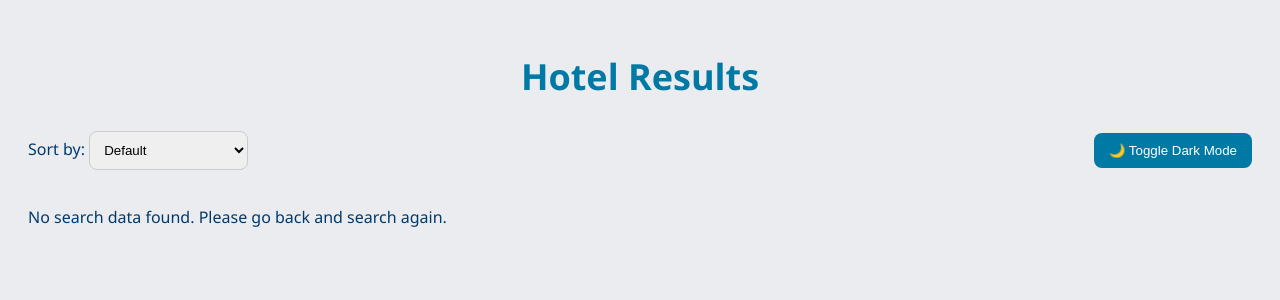
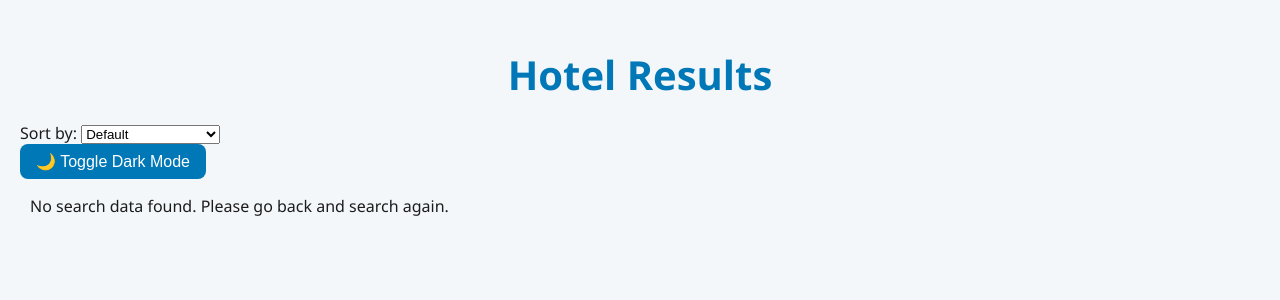
Before and after one commit to ShalyaShah/Minor-Project-2024, a PHP site: page /hotel_results.html in a window 1280 px wide. Shown: the top 300 px of the page. Run offline with PHP 8.4, Linux system fonts and the light colour scheme.

Commit message:
Update hotel_result.css

```diff
--- a/css/hotel_result.css
+++ b/css/hotel_result.css
@@ -1,118 +1,119 @@
-:root {
-    --bg-light: #ebecf0;
-    --bg-card: #c4d8e2;
-    --text-primary: #003a6c;
-    --text-secondary: #4b5e6e;
-    --accent: #007aa5;
-    --white: #ffffff;
-    --dark-bg: #1e1e2f;
-    --dark-card: #2e2e42;
-    --dark-text: #f1f1f1;
+/* Reset & Base Styles */
+body {
+    font-family: 'Segoe UI', sans-serif;
+    background-color: #f4f7fa;
+    margin: 0;
+    padding: 20px;
+    color: #1c1c1c;
+    transition: background-color 0.3s, color 0.3s;
 }
 
-body {
-    background-color: var(--bg-light);
-    color: var(--text-primary);
-    font-family: 'Segoe UI', Tahoma, Geneva, Verdana, sans-serif;
-    transition: background 0.3s, color 0.3s;
-    padding: 20px;
+h1 {
+    text-align: center;
+    color: #0077b6;
+    font-size: 2.5rem;
+    margin-bottom: 20px;
 }
 
-.dark-mode {
-    background-color: var(--dark-bg);
-    color: var(--dark-text);
-}
-
-.page-title {
-    text-align: center;
-    margin-bottom: 30px;
-    font-size: 36px;
-    font-weight: bold;
-    color: var(--accent);
-}
-
-.top-bar {
+/* Controls */
+.controls {
     display: flex;
     justify-content: space-between;
     align-items: center;
-    margin-bottom: 20px;
+    margin-bottom: 30px;
     flex-wrap: wrap;
-    gap: 10px;
+    padding: 0 10px;
 }
 
-.toggle-theme button {
-    background: var(--accent);
-    color: var(--white);
-    padding: 10px 15px;
+.controls select {
+    padding: 8px 12px;
+    border-radius: 8px;
+    border: 1px solid #ccc;
+    font-size: 1rem;
+}
+
+button {
+    padding: 8px 16px;
     border: none;
     border-radius: 8px;
+    background-color: #0077b6;
+    color: white;
     cursor: pointer;
-    transition: background 0.3s ease;
+    font-size: 1rem;
+    transition: background-color 0.2s ease;
 }
 
-.toggle-theme button:hover {
-    background: #005f82;
+button:hover {
+    background-color: #005f8a;
 }
 
-.sort-container select {
-    padding: 10px;
-    border: 1px solid #ccc;
-    border-radius: 8px;
+/* Hotel Cards Grid */
+.hotel-results {
+    display: grid;
+    grid-template-columns: repeat(auto-fit, minmax(250px, 1fr));
+    gap: 24px;
+    padding: 0 10px;
 }
 
-.hotel-results {
-    display: grid;
-    grid-template-columns: repeat(auto-fit, minmax(320px, 1fr));
-    gap: 25px;
-}
-
+/* Card Style */
 .hotel-card {
-    background: var(--bg-card);
-    border-radius: 16px;
-    overflow: hidden;
-    box-shadow: 0 8px 16px rgba(0, 0, 0, 0.1);
-    transition: transform 0.3s ease-in-out, box-shadow 0.3s;
-    cursor: pointer;
-}
-
-.dark-mode .hotel-card {
-    background: var(--dark-card);
+    background-color: white;
+    border-radius: 12px;
+    padding: 16px;
+    box-shadow: 0 6px 18px rgba(0, 0, 0, 0.1);
+    transition: transform 0.2s ease, box-shadow 0.3s ease;
 }
 
 .hotel-card:hover {
-    transform: translateY(-5px);
-    box-shadow: 0 12px 24px rgba(0, 0, 0, 0.2);
+    transform: translateY(-6px);
+    box-shadow: 0 12px 24px rgba(0, 0, 0, 0.15);
 }
 
+/* Card Content */
 .hotel-card img {
     width: 100%;
-    height: 200px;
+    height: 160px;
     object-fit: cover;
-    border-bottom: 3px solid var(--accent);
+    border-radius: 8px;
+    margin-top: 10px;
 }
 
-.hotel-info {
-    padding: 15px;
-}
-
-.hotel-info h3 {
-    font-size: 22px;
-    margin-bottom: 10px;
-    color: var(--text-primary);
-}
-
-.dark-mode .hotel-info h3 {
-    color: var(--white);
+.hotel-card h3 {
+    margin-top: 0;
+    font-size: 1.2rem;
+    color: #003049;
 }
 
 .hotel-info p {
-    color: var(--text-secondary);
-    margin-bottom: 8px;
+    margin: 6px 0;
 }
 
-.hotel-info .price {
-    font-size: 18px;
+.price {
     font-weight: bold;
-    color: var(--accent);
-    margin-top: 10px;
+    color: #009688;
 }
+
+.star {
+    color: #f4c430;
+    font-size: 1.2em;
+}
+
+/* Dark Mode */
+body.dark-mode {
+    background-color: #1e1e1e;
+    color: #f0f0f0;
+}
+
+body.dark-mode .hotel-card {
+    background-color: #2c2c2c;
+    color: #f0f0f0;
+}
+
+body.dark-mode button {
+    background-color: #ffc107;
+    color: black;
+}
+
+body.dark-mode .price {
+    color: #80cbc4;
+}
```
